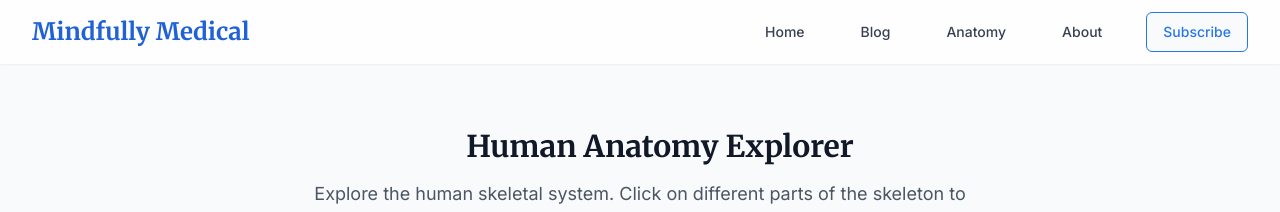
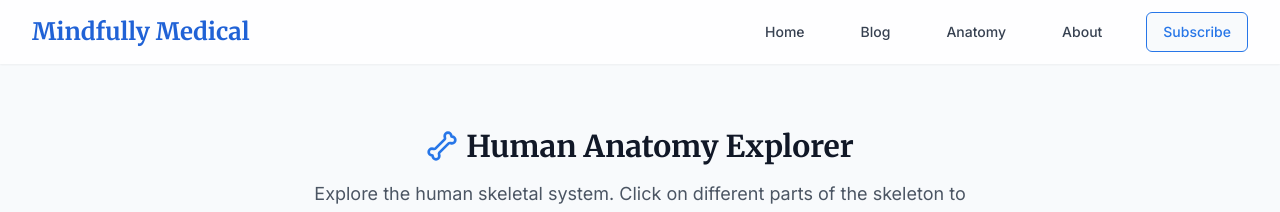
Before and after one commit to NarenVP/mindfully-medical, a React (Vite) app: page /anatomy in a window 1280 px wide. Shown: the top 212 px of the page. Built offline with nearby package versions, Linux system fonts and the light colour scheme.

Commit message:
Fix: Import and use correct lucide icon
Fixes an issue where the 'bone' icon was not correctly imported and used from the 'lucide-react' library.

```diff
--- a/src/pages/Anatomy.tsx
+++ b/src/pages/Anatomy.tsx
@@ -3,7 +3,7 @@ import React from 'react';
 import Navbar from '@/components/layout/Navbar';
 import Footer from '@/components/layout/Footer';
 import SkeletonViewer from '@/components/anatomy/SkeletonViewer';
-import { bone } from 'lucide-react';
+import { Bone } from 'lucide-react';
 
 const Anatomy = () => {
   return (
@@ -13,7 +13,7 @@ const Anatomy = () => {
         <div className="max-w-7xl mx-auto px-4 sm:px-6 lg:px-8 py-16">
           <div className="text-center mb-10">
             <div className="flex items-center justify-center mb-4">
-              <bone className="h-8 w-8 text-wellness-600 mr-2" />
+              <Bone className="h-8 w-8 text-wellness-600 mr-2" />
               <h1 className="text-3xl font-bold text-gray-900">Human Anatomy Explorer</h1>
             </div>
             <p className="text-lg text-gray-600 max-w-2xl mx-auto">
```
